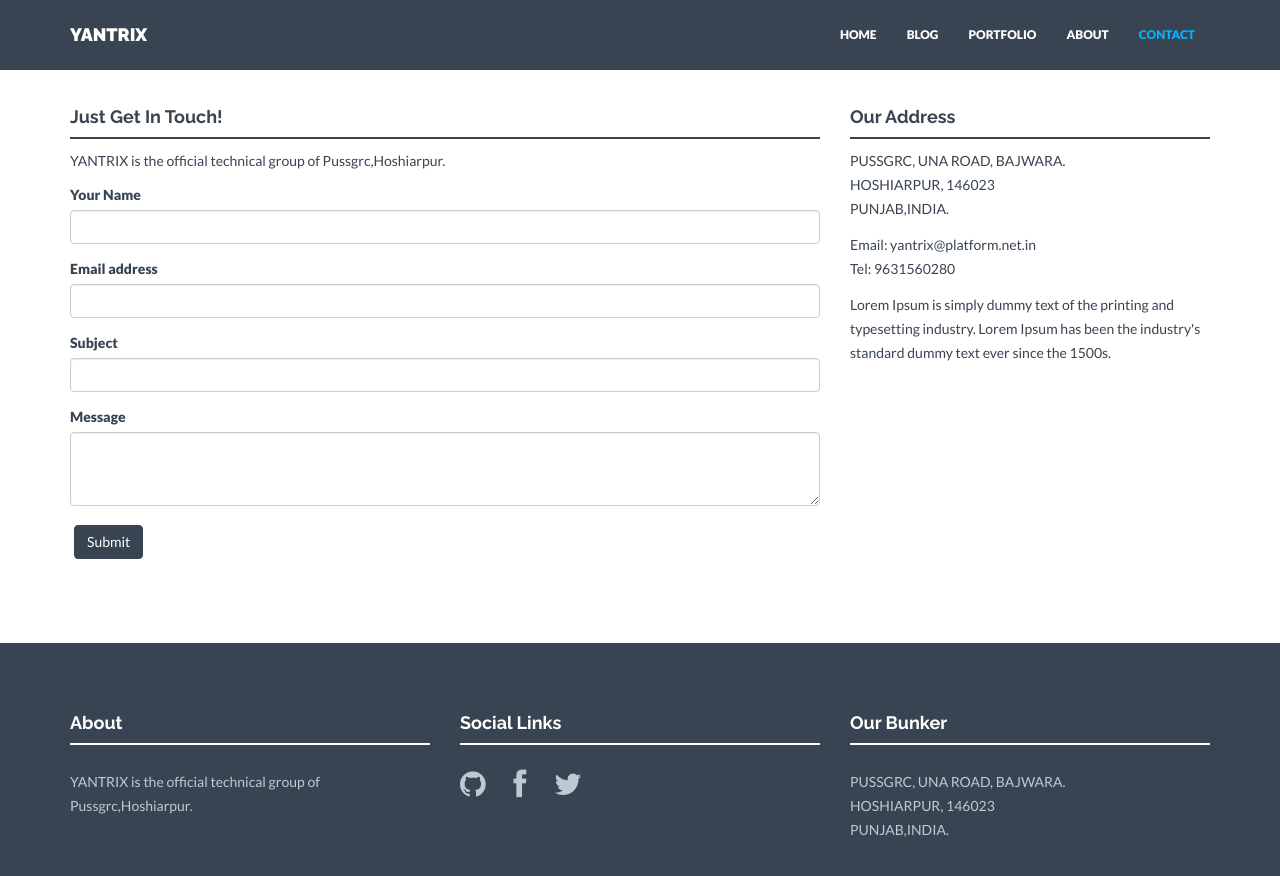
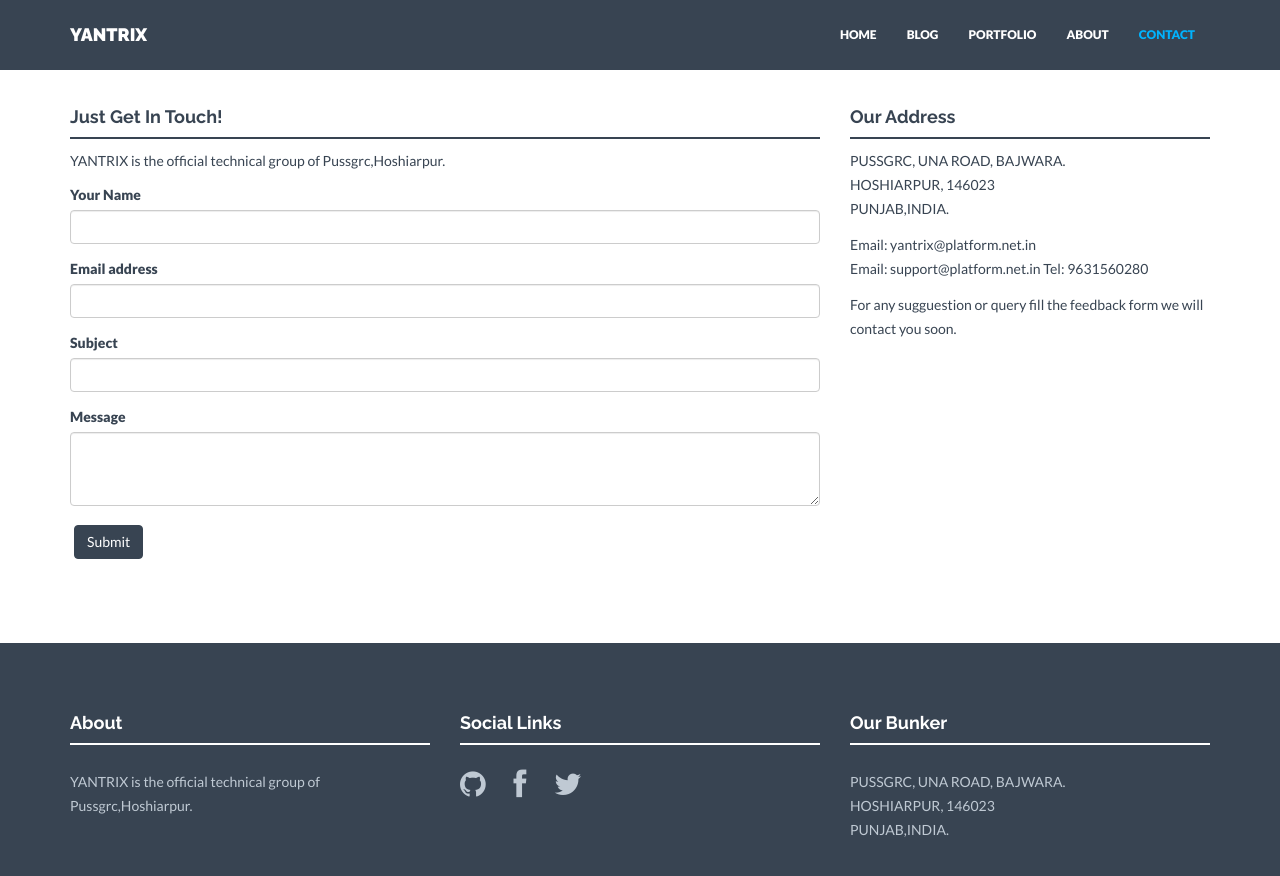
Before and after one commit to 17TarunGupta/pussgrc.github.io, a Jekyll site: the page built from contact.html, in a window 1280 px wide and 900 px high, scrolled down 549 px. Shown: the top 876 px of the window. Built offline with Jekyll 4.4.1, drawn with Linux system fonts in a browser that asks for light colours; nearby versions of some CDN libraries.

Commit message:
Update contact.html

```diff
--- a/contact.html
+++ b/contact.html
@@ -43,9 +43,10 @@ permalink: /contact/
                 </p>
                 <p>
                     Email: {{ site.email }}<br/>
+                    Email: support@platform.net.in
                     Tel: {{ site.tel }}
                 </p>
-                <p>Lorem Ipsum is simply dummy text of the printing and typesetting industry. Lorem Ipsum has been the industry's standard dummy text ever since the 1500s.</p>
+                <p>For any sugguestion or query fill the feedback form we will contact you soon.</p>
         </div>
     </div><! --/row -->
 </div><! --/container -->
```
